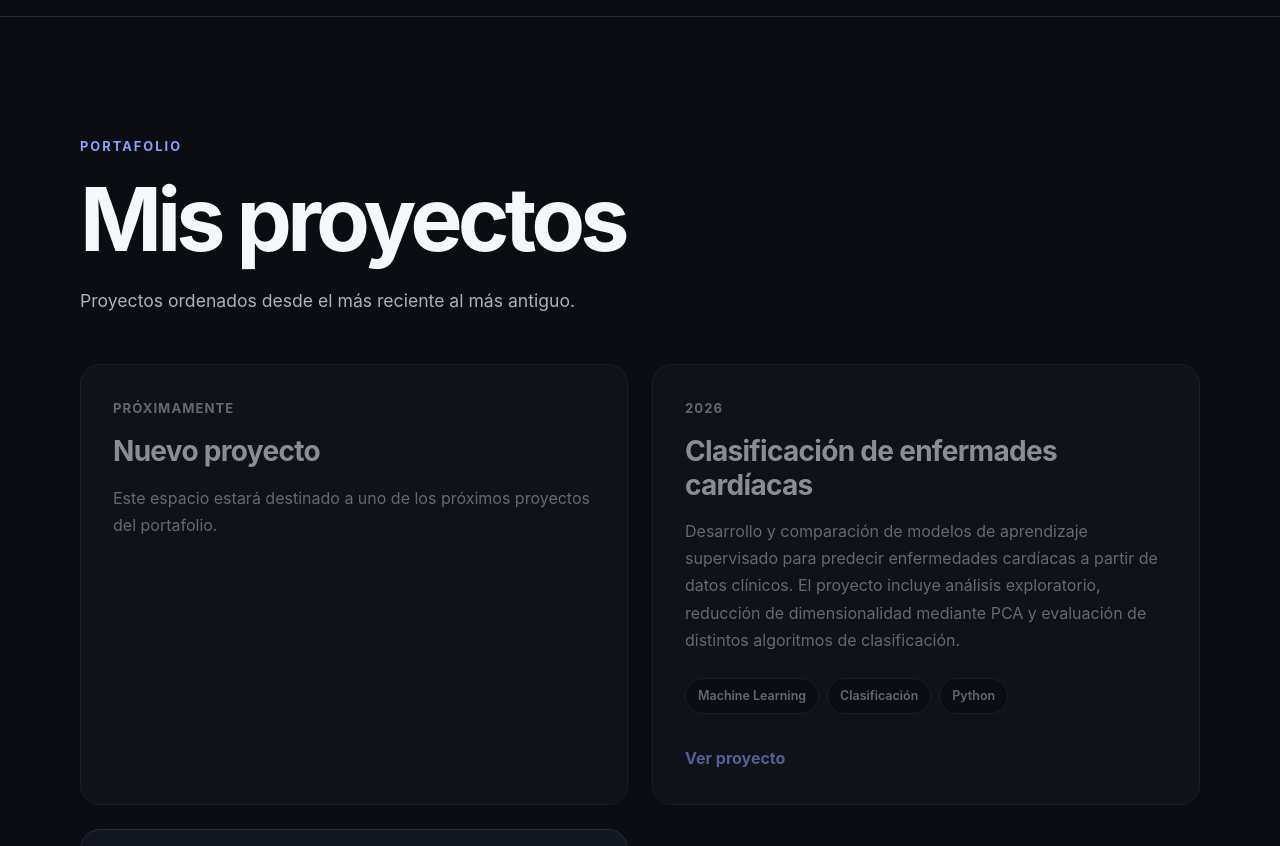
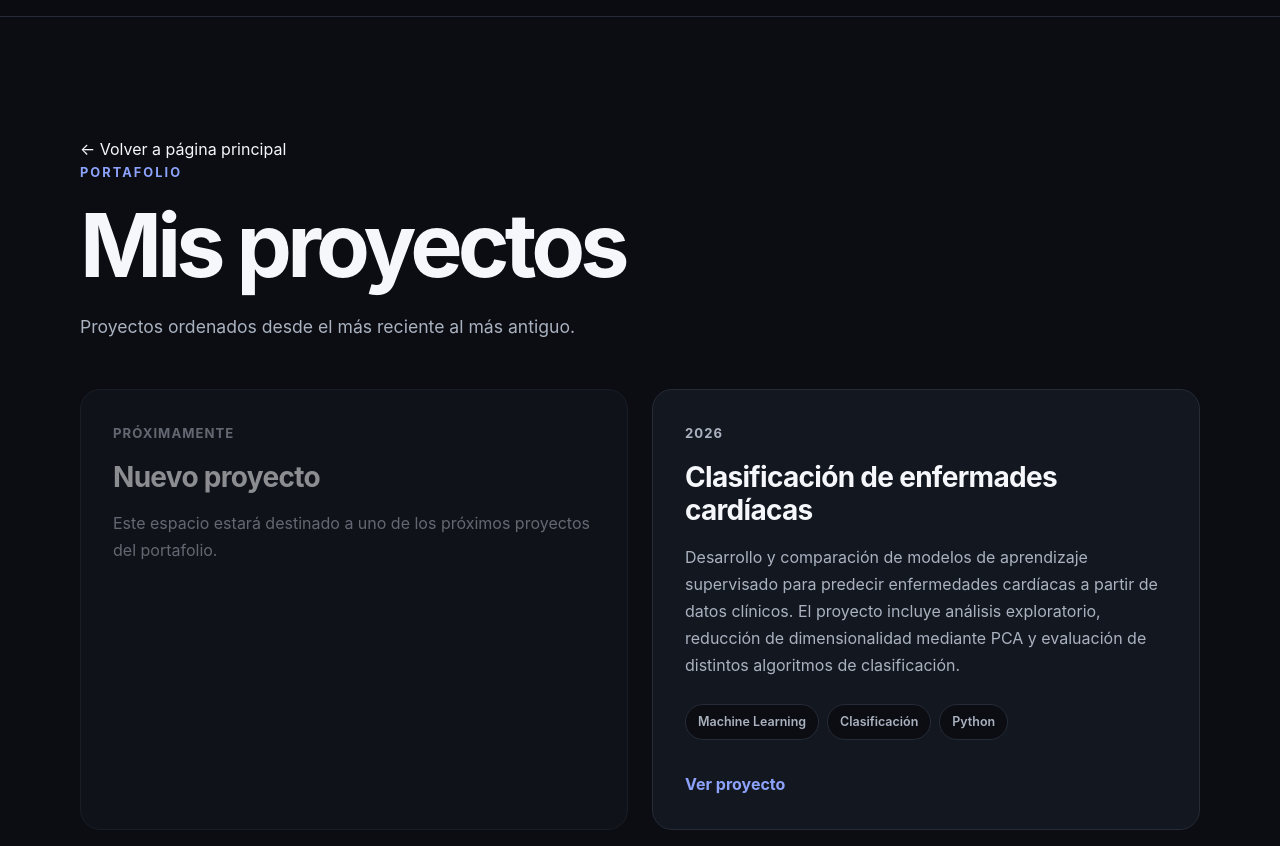
Before and after one commit to carlosantil/carlosantil.github.io, a plain HTML site: page projects.html in a window 1280 px wide. Shown: the part 56-902 px from the top of the page. Drawn offline with Linux system fonts and the light colour scheme.

Commit message:
feat: update pages

```diff
--- a/projects.html
+++ b/projects.html
@@ -65,7 +65,15 @@
     </header>
 
     <main class="projects-page">
+
+
         <div class="container">
+
+            <div class="back-links">
+                <a href="../index.html" class="back-link">
+                    ← Volver a página principal
+                </a>
+            </div>
             <div class="section-heading">
                 <p class="section-label">Portafolio</p>
                 <h1>Mis proyectos</h1>
@@ -87,7 +95,7 @@
                         </div>
                 </article>
 
-                <article class="project-card project-card-placeholder">
+                <article class="project-card">
                     <div class="project-card-content">
                         <p class="project-date">2026</p>
                         <h2>Clasificación de enfermades cardíacas</h2>
```
Also changed, not shown: index.html (+1 -1 lines).
